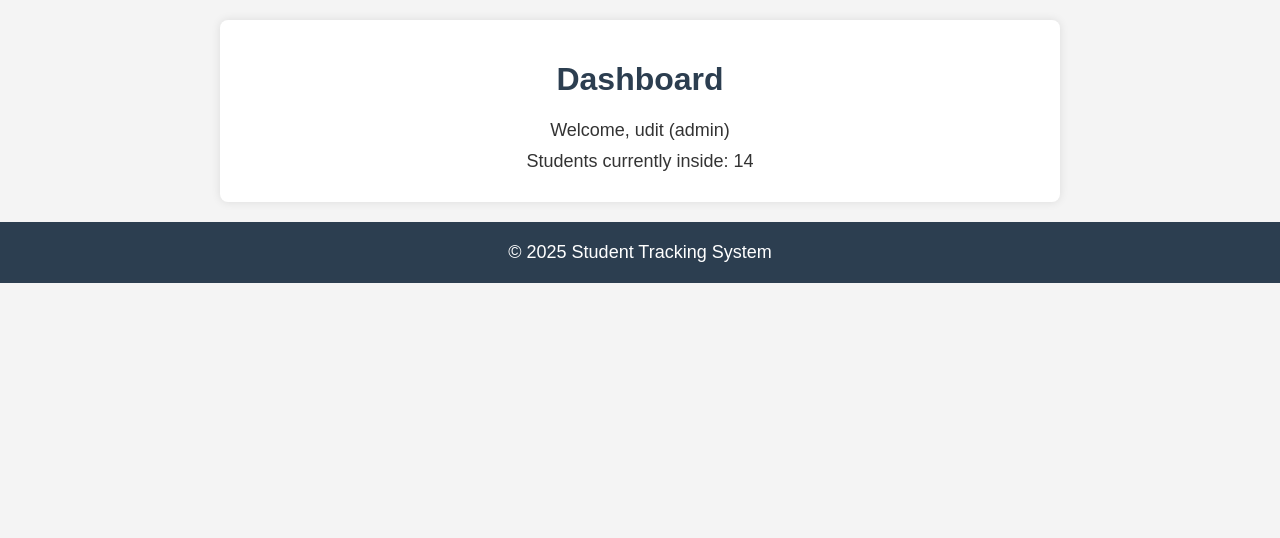
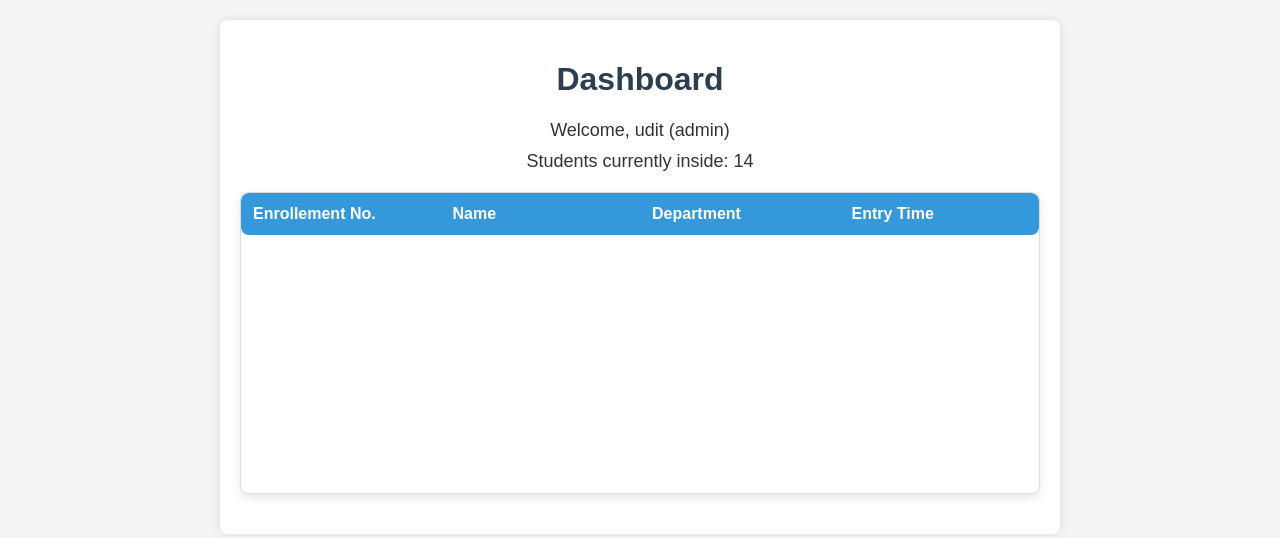
Before and after one commit to uditbaliyan/Student_tracking_pr, a Flask app: page /dashboard in a window 1280 px wide. Shown: the part 51-589 px from the top of the page. Run offline with Flask 3, Linux system fonts and the light colour scheme; a user stored in the database is signed in; lists and menus that the app fills with data are empty.

Commit message:
Dashboard Page + Navbar removed

```diff
--- a/Web_2/app.py
+++ b/Web_2/app.py
@@ -60,7 +60,7 @@ class Log(db.Model):
     __tablename__ = 'logs'
     log_id = db.Column(db.Integer, primary_key=True)
     student_id = db.Column(db.Integer, db.ForeignKey('students.student_id'), nullable=False)
-    timestamp = db.Column(db.DateTime, nullable=False, default=datetime.now(timezone.utc) + timedelta(hours=5, minutes=30))
+    timestamp = db.Column(db.DateTime, nullable=False, default= (datetime.now(timezone.utc) + timedelta(hours=5, minutes=30)).replace(microsecond=0))
     status = db.Column(db.String(10), nullable=False)
 
     def get_id(self):
--- a/Web_2/static/css/dashboard.css
+++ b/Web_2/static/css/dashboard.css
@@ -26,3 +26,76 @@ p {
     font-size: 18px;
     margin: 10px 0;
 }
+
+
+/* Table */
+.table-container {
+    max-width: 100%; /* Adjust to full width */
+    margin: 20px auto;
+    border-radius: 8px;
+    overflow: auto;
+    box-shadow: 0 4px 10px rgba(0, 0, 0, 0.1);
+    border: 1px solid #ddd;
+    height: 300px;
+}
+
+/* Table Styles */
+table {
+    width: 100%;
+    border-collapse: collapse;
+    background: white;
+    border-radius: 8px;
+    overflow: hidden;
+    table-layout: fixed; /* Ensures equal column width */
+}
+
+/* Fixed Header */
+thead {
+    background-color: #3498db;
+    color: white;
+    position: sticky;
+    top: 0;
+    z-index: 100;
+}
+
+thead th {
+    padding: 12px;
+    text-align: left;
+    font-weight: bold;
+}
+
+/* Row Formatting */
+tbody tr {
+    border-bottom: 1px solid #ddd;
+}
+
+/* Alternating Row Colors */
+tbody tr:nth-child(even) {
+    background-color: #f9f9f9;
+}
+
+/* Cell Styling */
+td, th {
+    padding: 12px;
+    text-align: left;
+    word-wrap: break-word;
+}
+
+/* Hover Effect */
+tbody tr:hover {
+    background-color: #f1f1f1;
+}
+
+/* Scrollbar Customization */
+.table-container::-webkit-scrollbar {
+    width: 10px;
+}
+
+.table-container::-webkit-scrollbar-track {
+    background: #f2f2f2;
+}
+
+.table-container::-webkit-scrollbar-thumb {
+    background: #3498db;
+    border-radius: 10px;
+}
--- a/Web_2/static/css/students.css
+++ b/Web_2/static/css/students.css
@@ -28,8 +28,6 @@ h1, h2 {
     box-shadow: 0 4px 10px rgba(0, 0, 0, 0.1);
     border: 1px solid #ddd;
     max-height: 400px; /* Limits height and enables scrolling */
-    overflow-y: auto;
-    overflow-x: auto;
 }
 
 /* Table Styles */
--- a/Web_2/static/css/style.css
+++ b/Web_2/static/css/style.css
@@ -45,6 +45,7 @@ footer {
     text-align: center;
     padding: 10px 0;
     /* position: fixed; */
+    margin-top: 0px;
     bottom: 0;
     width: 100%;
 }
--- a/Web_2/templates/app2/dashboard.html
+++ b/Web_2/templates/app2/dashboard.html
@@ -6,4 +6,30 @@
 <h1>Dashboard</h1>
 <p>Welcome, {{ username }} ({{ role }})</p>
 <p>Students currently inside: {{ inside_count }}</p>
+
+<div class="table-container">
+    <table>
+        <thead>
+            <tr>
+                <th>Enrollement No.</th>
+                <th>Name</th>
+                <th>Department</th>
+                <th>Entry Time</th>
+            </tr>
+        </thead>
+        <tbody>
+            {% for student in students %}
+                <tr>
+                    <td>{{student.enrollment_number}}</td>
+                    <td>{{student.name}}</td>
+                    <td>{{student.department}}</td>
+                </tr>
+
+            {% endfor %}
+        </tbody>
+
+    </table>
+</div>
+
+
 {% endblock %}
--- a/Web_2/templates/base.html
+++ b/Web_2/templates/base.html
@@ -30,9 +30,11 @@
     <main>
         {% block content %}{% endblock %}
     </main>
-    <footer>
+
+    <!-- Removing footer for now -->
+    <!-- <footer>
         <p>&copy; 2025 Student Tracking System</p>
-    </footer>
+    </footer> -->
 </body>
 {% block js %}
 {% endblock %}
```
Also changed, not shown: Web_2/instance/student_tracking.db.
